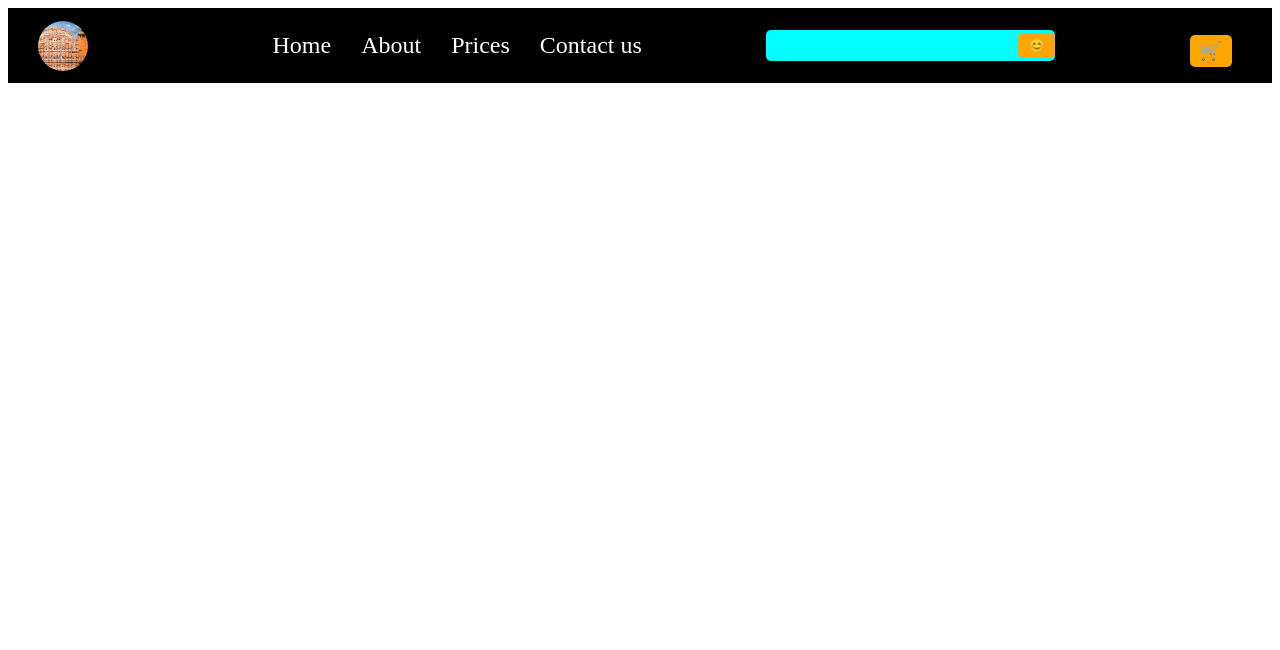
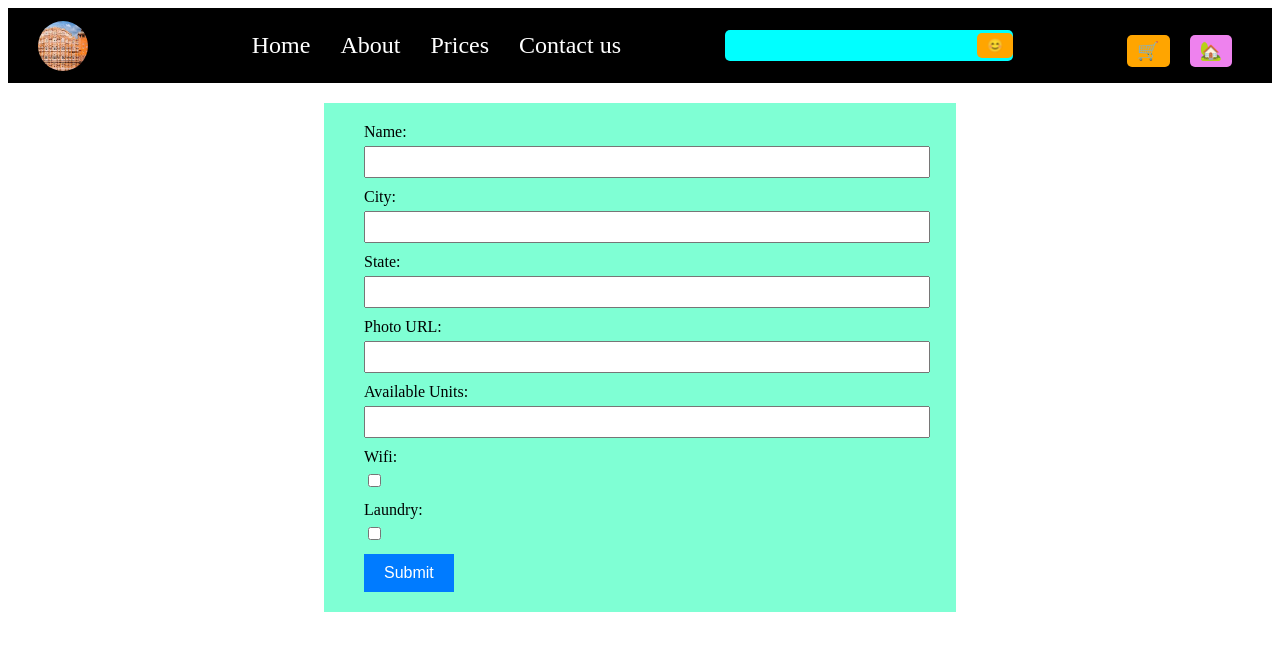
Before and after one commit to pranay2706/angular, an Angular app: page /houseLocationform in a window 1280 px wide. Before the commit this address led to /. Shown: the top 650 px of the page. Built offline with nearby package versions, Linux system fonts and the light colour scheme.

Commit message:
implement the create and delete functionality

```diff
--- a/src/app/app-routing.module.ts
+++ b/src/app/app-routing.module.ts
@@ -3,11 +3,14 @@ import { RouterModule, Routes } from '@angular/router';
 import { CartComponent } from './cart/cart.component';
 import { AppComponent } from './app.component';
 import { CardComponent } from './card/card.component';
+import { HouseLocationFormComponent } from './house-location-form/house-location-form.component';
 
 const routes: Routes = [
   {path:'',redirectTo:"card",pathMatch:'full'},
   { path: 'cart', component: CartComponent, data: { searchData: '' }},
-  {path:'card',component:CardComponent}
+  {path:'card',component:CardComponent},
+  {path:'houseLocationform',component:HouseLocationFormComponent}
+
 ];
 
 @NgModule({
--- a/src/app/card/card.component.css
+++ b/src/app/card/card.component.css
@@ -40,3 +40,20 @@
     margin-left: 10px;
 
 }
+
+.card-container>div>div{
+    display: flex;
+    justify-content: center;
+    margin-top: 15px;
+    gap:0;
+}
+
+.card-container>div>div>button{
+    padding: 5px 20px;
+    background-color: black;
+    color: white;
+    border: none;
+    outline: none;
+    cursor: pointer;
+    margin-left: 10px;
+}
--- a/src/app/card/card.component.html
+++ b/src/app/card/card.component.html
@@ -1,5 +1,5 @@
 <div class="appCardContainer">
-  <div class="card-container" *ngFor="let location of housingLocation2">
+  <div class="card-container" *ngFor="let location of housingLocation2; let i = index">
     <img [src]="location.photo" alt="photo" class="card-image-container" />
     <div>
       <h3>{{ location.name }}</h3>
@@ -7,6 +7,11 @@
       <p>state: {{ location.state }}</p>
       <button (click)="showLocationDetails(location)">Show Details</button>
       <button (click)="addToCart(location)">Add to cart</button>
+      <div>
+        <button (click)="deleteLocation(i)">Delete</button>
+        <button>Update</button>
+      </div>
+
     </div>
   </div>
 </div>
--- a/src/app/card/card.component.ts
+++ b/src/app/card/card.component.ts
@@ -4,6 +4,7 @@ import { CardDetailsComponent } from '../card-details/card-details.component';
 import { CartService } from '../cart.service';
 import { ActivatedRoute } from '@angular/router';
 import { CardService } from '../card.service';
+import { FormdataService } from '../services/formdata.service';
 
 
 @Component({
@@ -15,16 +16,9 @@ export class CardComponent {
 
   housingLocation: HousingLocation[] = [];
   housingLocation2!:HousingLocation[];
-    constructor(private cartService: CartService,private route: ActivatedRoute, private cardService:CardService) {}
-
-
-  //api https://mocki.io/v1/032eda04-c3cd-47e2-b66e-55e1538d7974
-
-
-
   selectedLocation!: HousingLocation;
   showHouseDetails:Boolean=false
-  // searchString: string = '';
+  constructor(private cartService: CartService,private route: ActivatedRoute, private cardService:CardService,private formDataService: FormdataService) {}
 
 
   showLocationDetails(location: HousingLocation) {
@@ -49,13 +43,15 @@ export class CardComponent {
          this.housingLocation.push(item)
         })});
 
-    this.housingLocation =[...this.housingLocation];
-    console.log(this.route.queryParams);
     this.route.queryParams.subscribe(params => {
       let searchString = params['search'];
-      console.log(searchString)
       this.filterLocations(searchString);
     });
+
+    this.formDataService.formData.forEach((item)=>{
+      this.housingLocation.push(item)
+    })
+
     this.housingLocation2 = this.housingLocation;
   }
 
@@ -68,4 +64,9 @@ export class CardComponent {
     this.housingLocation2=this.housingLocation
   }
   }
+
+  deleteLocation(index: number) {
+    this.housingLocation.splice(index, 1);
+    this.housingLocation2 = this.housingLocation;
+  }
 }
--- a/src/app/header/header.component.html
+++ b/src/app/header/header.component.html
@@ -14,5 +14,6 @@
     </div>
     <div class="buttons">
         <button (click)="navigateToCart()">🛒</button>
+        <button (click)=" navigateToHouseLocation()">🏡</button>
     </div>
 </div>
--- a/src/app/header/header.component.ts
+++ b/src/app/header/header.component.ts
@@ -27,6 +27,10 @@ export class HeaderComponent {
         queryParams: { search: "" }
       });
     }
+  }
 
+  navigateToHouseLocation(){
+    console.log("hello")
+    this.router.navigate(['/houseLocationform']);
   }
 }
--- /dev/null
+++ b/src/app/house-location-form/house-location-form.component.css
@@ -0,0 +1,37 @@
+form {
+    width: 50%;
+    margin: 20px auto;
+    background-color: aquamarine;
+    padding: 20px 40px;
+    box-sizing: border-box;
+  }
+
+  div {
+    margin-bottom: 10px;
+  }
+
+  label {
+    display: block;
+    margin-bottom: 5px;
+  }
+
+  input[type="text"],
+  input[type="number"] {
+    width: 100%;
+    padding: 5px;
+    font-size: 16px;
+  }
+
+  button {
+    display: block;
+    padding: 10px 20px;
+    background-color: #007bff;
+    color: #fff;
+    border: none;
+    cursor: pointer;
+    font-size: 16px;
+  }
+
+  button:hover {
+    background-color: #0056b3;
+  }
--- /dev/null
+++ b/src/app/house-location-form/house-location-form.component.html
@@ -0,0 +1,31 @@
+<form [formGroup]="housingForm" (ngSubmit)="onSubmit()">
+    <div>
+      <label>Name:</label>
+      <input type="text" formControlName="name" required>
+    </div>
+    <div>
+      <label>City:</label>
+      <input type="text" formControlName="city" required>
+    </div>
+    <div>
+      <label>State:</label>
+      <input type="text" formControlName="state" required>
+    </div>
+    <div>
+      <label>Photo URL:</label>
+      <input type="text" formControlName="photo" required>
+    </div>
+    <div>
+      <label>Available Units:</label>
+      <input type="number" min="0" formControlName="availableUnits" required>
+    </div>
+    <div>
+      <label>Wifi:</label>
+      <input type="checkbox" formControlName="wifi" required>
+    </div>
+    <div>
+      <label>Laundry:</label>
+      <input type="checkbox" formControlName="laundry" required>
+    </div>
+    <button type="submit">Submit</button>
+  </form>
--- /dev/null
+++ b/src/app/house-location-form/house-location-form.component.ts
@@ -0,0 +1,38 @@
+import { Component, OnInit} from '@angular/core';
+import { FormBuilder, FormGroup, Validators } from '@angular/forms';
+import { FormdataService } from '../services/formdata.service';
+
+@Component({
+  selector: 'app-house-location-form',
+  templateUrl: './house-location-form.component.html',
+  styleUrls: ['./house-location-form.component.css'],
+})
+export class HouseLocationFormComponent implements OnInit {
+  housingForm!: FormGroup;
+  submitted = false;
+
+  constructor(private formBuilder: FormBuilder,private formDataService: FormdataService) {}
+
+  ngOnInit(): void {
+    this.housingForm = this.formBuilder.group({
+      name: ['', Validators.required],
+      city: ['', Validators.required],
+      state: ['', Validators.required],
+      photo: [''],
+      availableUnits: ['', Validators.required],
+      wifi: [false],
+      laundry: [false],
+    });
+  }
+
+  get f() {
+    return this.housingForm.controls;
+  }
+
+  onSubmit() {
+    this.submitted = true;
+
+    this.formDataService.formData.push(this.housingForm.value);
+
+  }
+}
--- /dev/null
+++ b/src/app/services/formdata.service.ts
@@ -0,0 +1,9 @@
+import {Injectable } from '@angular/core';
+
+@Injectable({
+  providedIn: 'root'
+})
+export class FormdataService {
+  formData: any[] = [];
+  constructor() { }
+}
```
Also changed, not shown: src/app/app.module.ts (+6 -3 lines), 2 other files (tests, documents, lock files or other folders).
